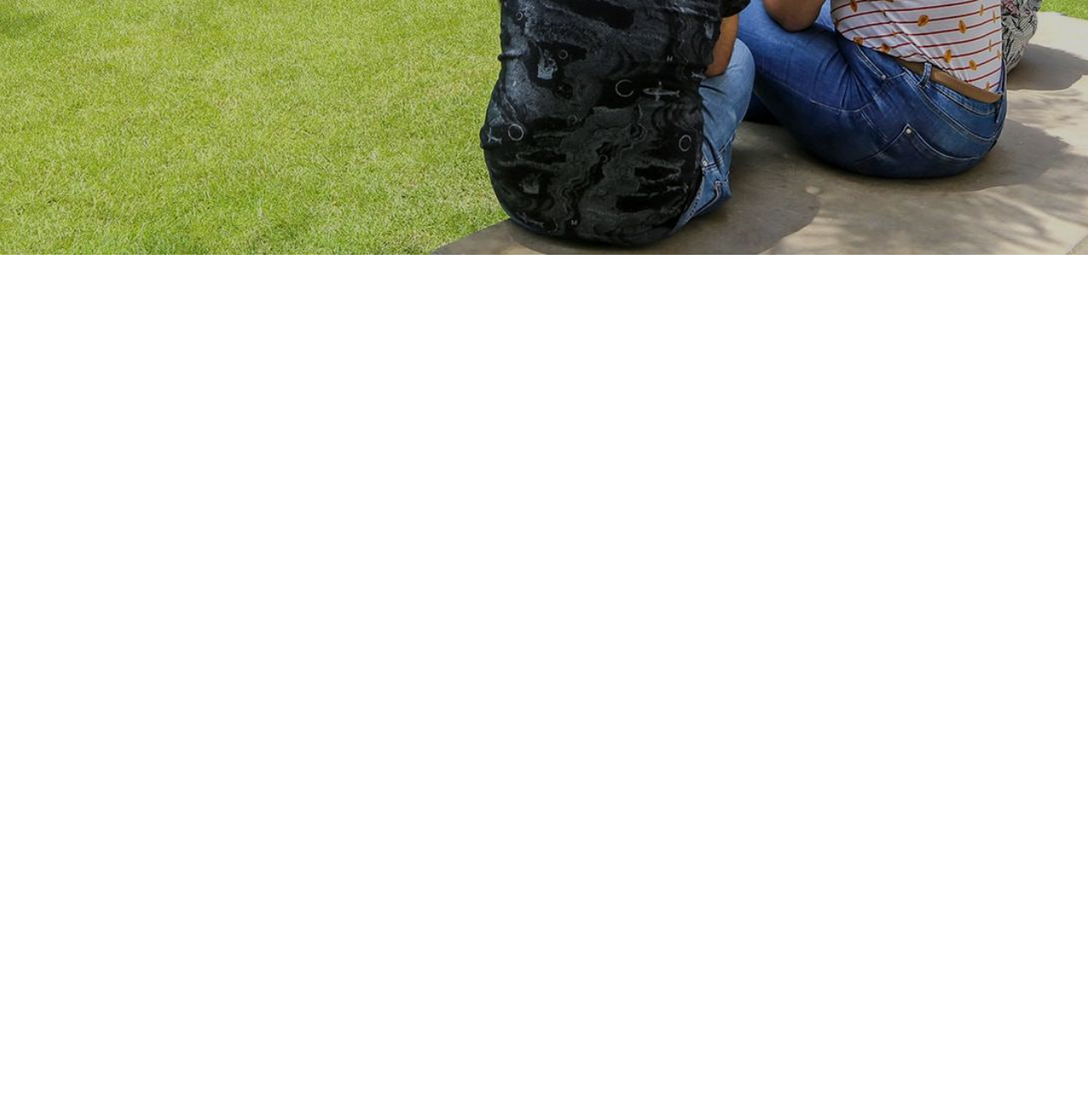
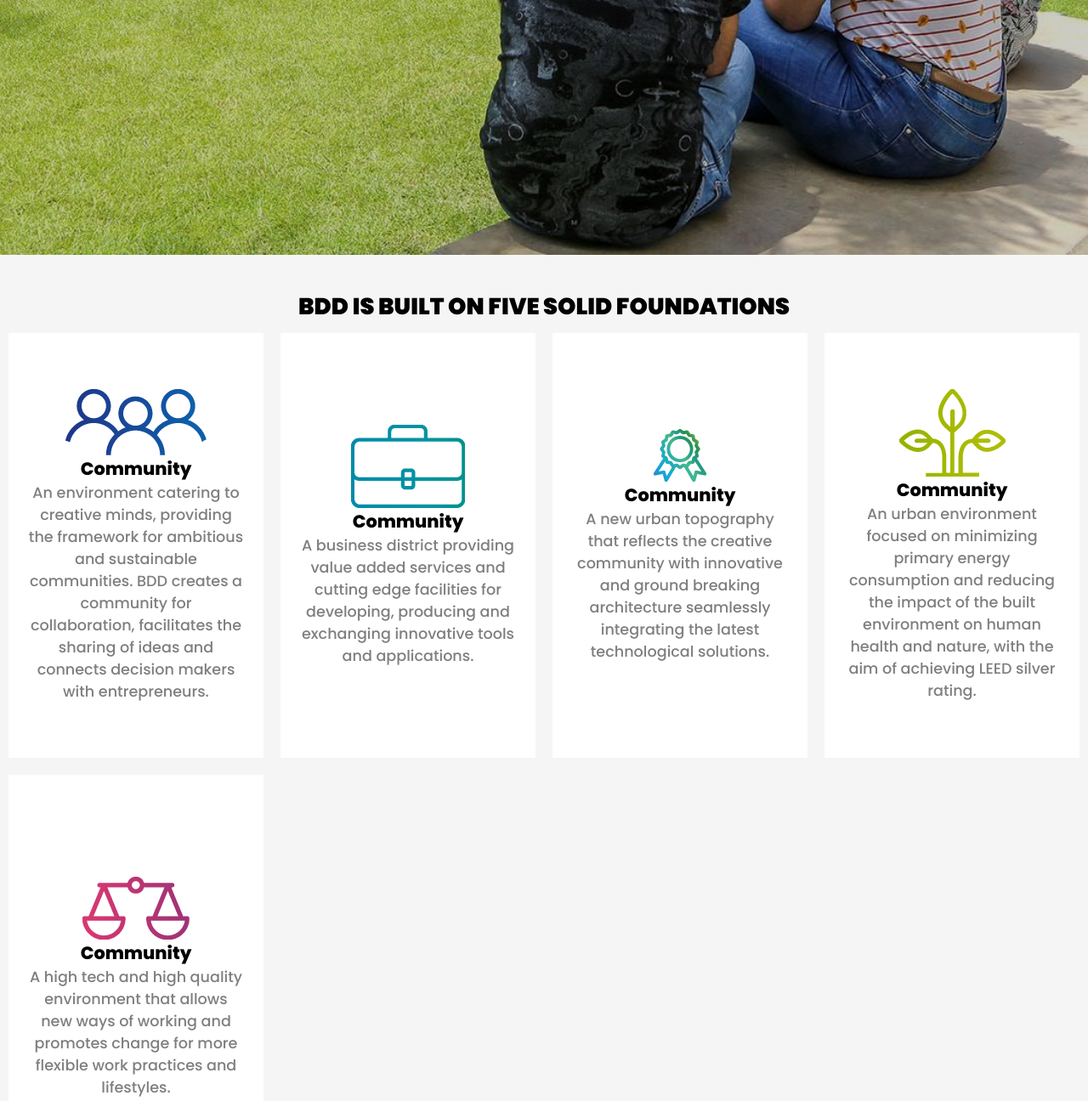
Before and after one commit to Huseinaz/bdd-clone, a plain HTML site: page index.html in a window 1280 px wide. Shown: the part 900-2196 px from the top of the page at 85% size. Before the commit the page ends 1200 px from the top, so only its background shows below. Drawn offline with Linux system fonts and the light colour scheme.

Commit message:
Foundation Section

```diff
--- a/index.html
+++ b/index.html
@@ -37,6 +37,59 @@
         designed for a community of businesses and innovators
       </h1>
     </section>
+    <section class="section-2">
+      <h2>BDD IS BUILT ON FIVE SOLID FOUNDATIONS</h2>
+      <div class="cards">
+        <div class="card">
+          <img src="./assets/foundations/1.png" alt="" />
+          <span>Community</span>
+
+          <p>
+            An environment catering to creative minds, providing the framework
+            for ambitious and sustainable communities. BDD creates a community
+            for collaboration, facilitates the sharing of ideas and connects
+            decision makers with entrepreneurs.
+          </p>
+        </div>
+        <div class="card">
+          <img src="./assets/foundations/2.png" alt="" />
+          <span>Community</span>
+          <p>
+            A business district providing value added services and cutting edge
+            facilities for developing, producing and exchanging innovative tools
+            and applications.
+          </p>
+        </div>
+        <div class="card">
+          <img src="./assets/foundations/5.png" alt="" />
+          <span>Community</span>
+          <p>
+            A new urban topography that reflects the creative community with
+            innovative and ground breaking architecture seamlessly integrating
+            the latest technological solutions.
+          </p>
+        </div>
+        <div class="card">
+          <img src="./assets/foundations/3.png" alt="" />
+          <span>Community</span>
+          <p>
+            An urban environment focused on minimizing primary energy
+            consumption and reducing the impact of the built environment on
+            human health and nature, with the aim of achieving LEED silver
+            rating.
+          </p>
+        </div>
+        <div class="card">
+          <img src="./assets/foundations/4.png" alt="" />
+          <span>Community</span>
+          <p>
+            A high tech and high quality environment that allows new ways of
+            working and promotes change for more flexible work practices and
+            lifestyles.
+          </p>
+        </div>
+      </div>
+    </section>
 
     <script src="./js/index.js"></script>
   </body>
--- a/styles/index.css
+++ b/styles/index.css
@@ -80,3 +80,49 @@ header img {
 .nav-button {
     margin-left: auto;
 }
+.section-2 {
+    position: relative;
+    gap: 10px;
+    background-color: #f5f5f5;
+    padding-top: 40px;
+    padding-bottom: 20px;
+  }
+  .section-2 h2 {
+    text-align: center;
+    font-size: 1.7rem;
+    font-weight: 900;
+    color: #000000;
+    font-family: "Poppins", sans-serif;
+  }
+  .section-2 .cards {
+    display: grid;
+    grid-template-columns: repeat(auto-fill, minmax(300px, 1fr));
+    gap: 20px;
+    padding: 10px;
+  }
+
+  .card {
+    display: flex;
+    flex-direction: column;
+    justify-content: center;
+    align-items: center;
+    border: 2px solid white;
+    background-color: white;
+    height: 500px;
+    padding: 20px;
+  }
+
+  .card span {
+    font-size: 1.3rem;
+    font-weight: 800;
+    color: #000000;
+    font-family: "Poppins", sans-serif;
+  }
+
+  .card p {
+    text-align: center;
+    font-size: 1.1rem;
+    font-weight: 500;
+    color: #807f7f;
+    font-family: "Poppins", sans-serif;
+  }
```
